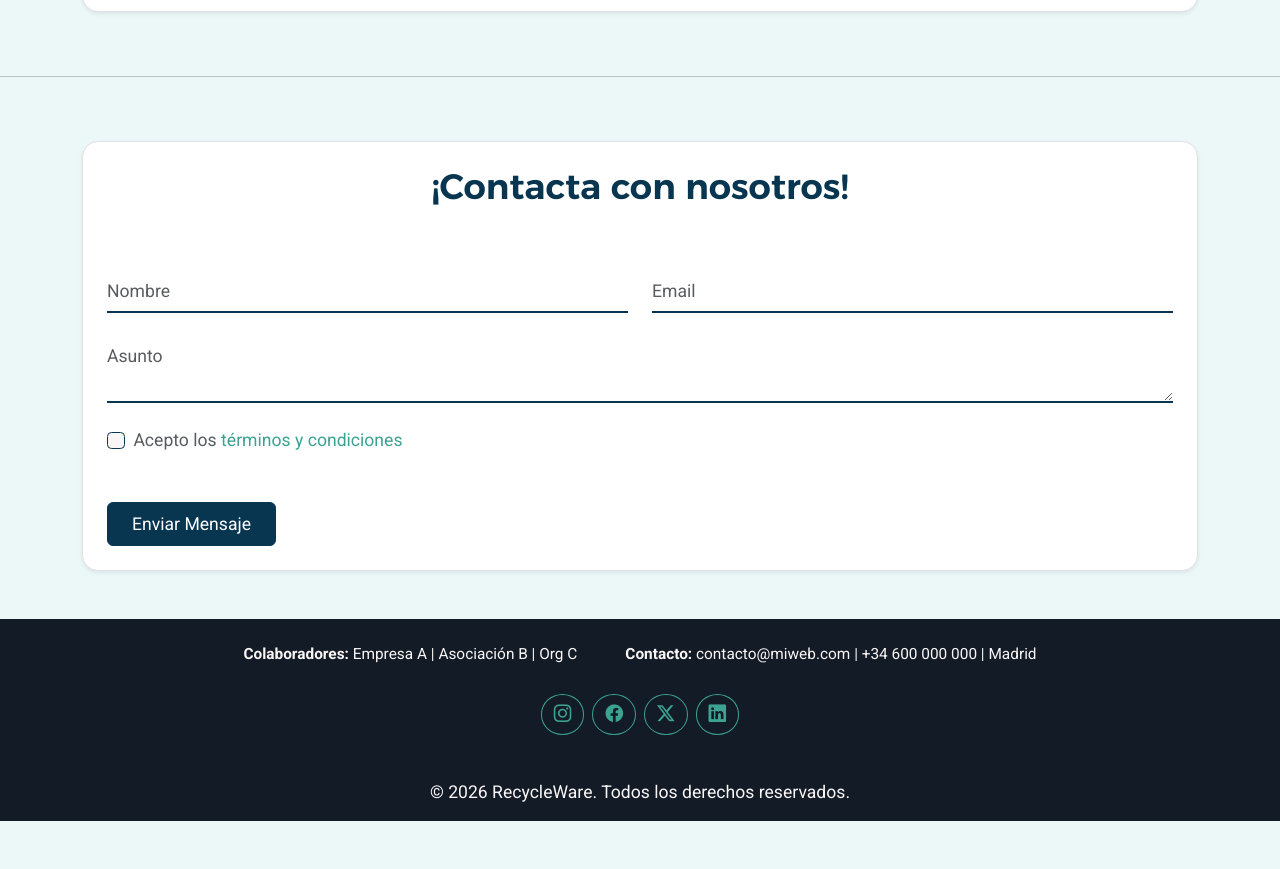
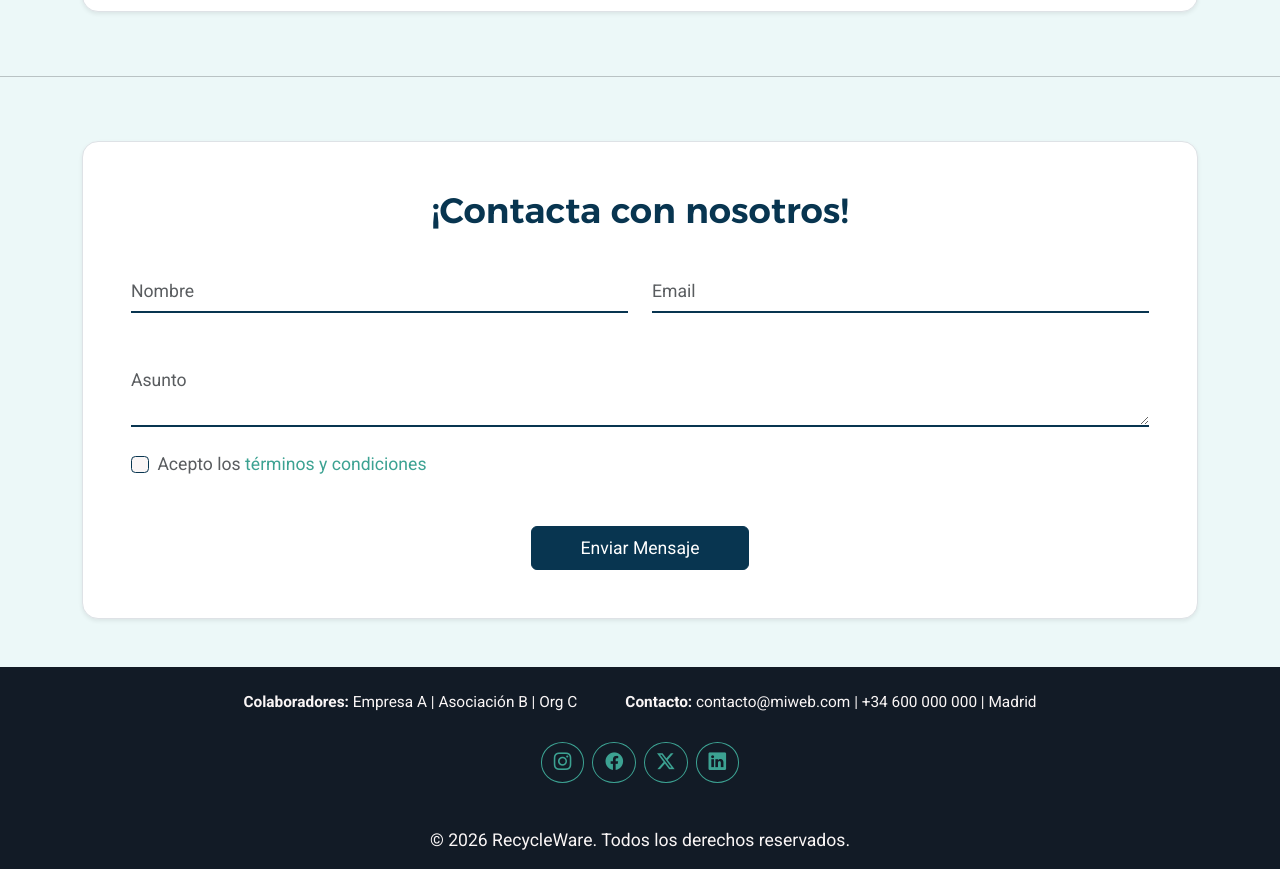
Before and after one commit to RecyclewareDAW/RecycleWare---ReactFronted, a React (Vite) app: page / in a window 1280 px wide. Shown: the part 2768-3637 px from the top of the page. Before the commit the page ends 3589 px from the top, so only its background shows below. Built offline with nearby package versions, Linux system fonts and the light colour scheme.

Commit message:
Se pasa refactoriza el Contacto.jsx para utilizar los componentes creados

```diff
--- a/src/components/Home/Contacto.jsx
+++ b/src/components/Home/Contacto.jsx
@@ -1,143 +1,260 @@
-import { useState } from 'react'; // Hook de useState
+import { useState } from 'react';
+import CustomForm from '../CustomForm';
+import CustomInput from '../CustomInput';
+import FormCard from '../FormCard';
 
 export default function Contacto() {
-
-  const [validated, setValidated] = useState(false);
   const [enviadoConExito, setEnviadoConExito] = useState(false);
 
   const handleSubmit = (event) => {
-
-    event.preventDefault();
-
-    const form = event.currentTarget;
-
-    if (form.checkValidity() === false) {
-      event.stopPropagation();
-      setValidated(true);
-    } else {
+    // Si esta función se ejecuta, significa que el formulario es 100% válido.
     setEnviadoConExito(true);
-    }
   };
 
   return (
-    <div className="container py-5">
-      <div id="contacto" className="bg-white py-4 px-4 rounded-4 border shadow-sm">
-        <h2 className="mb-5 titulo">¡Contacta con nosotros!</h2>
+    <div id="contacto" className="container py-5">
+
+      {/* Condicionamos el título para que no salga si el mensaje ya se envió */}
+      <FormCard
+        title={!enviadoConExito ? "¡Contacta con nosotros!" : ""}
+        colSize="col-md-12 col-lg-12"
+      >
 
         {!enviadoConExito ? (
-          <form
-            id="miFormulario"
-            noValidate
-            onSubmit={handleSubmit}
-            className={`needs-validation ${validated ? 'was-validated' : ''}`}
-          >
+
+          <CustomForm onSubmit={handleSubmit}>
             <div className="row g-4 mb-4">
               <div className="col-md-6">
-                <label htmlFor="nombre" className="form-label d-none">
-                  Nombre
-                </label>
-                <input
+                <CustomInput
+                  id="nombre"
+                  label="Nombre"
                   type="text"
-                  className="form-control rounded-0 px-0 shadow-none text-primary inputs"
-                  id="nombre"
-                  name="nombre"
                   placeholder="Nombre"
-                  required
+                  required={true}
+                  hideLabel={true}
+                  errorMessage="Por favor, escribe tu nombre."
                 />
-                <div className="invalid-feedback">
-                  Por favor, escribe tu nombre.
-                </div>
               </div>
 
               <div className="col-md-6">
-                <label htmlFor="email" className="form-label d-none">
-                  Email
-                </label>
-                <input
+                <CustomInput
+                  id="email"
+                  label="Email"
                   type="email"
-                  className="form-control rounded-0 px-0 shadow-none text-primary inputs"
-                  id="email"
-                  name="email"
                   placeholder="Email"
-                  required
+                  required={true}
+                  hideLabel={true}
+                  errorMessage="Introduce un correo válido."
                 />
-                <div className="invalid-feedback">
-                  Introduce un correo válido.
-                </div>
               </div>
             </div>
 
             <div className="mb-4">
-              <label htmlFor="asunto" className="form-label d-none">
-                Asunto
-              </label>
-              <textarea
-                className="form-control rounded-0 px-0 shadow-none text-primary inputs"
+              <CustomInput
                 id="asunto"
-                name="asunto"
-                rows="2"
+                label="Asunto"
+                type="textarea"
                 placeholder="Asunto"
-                required
-              ></textarea>
-              <div className="invalid-feedback">
-                El asunto es obligatorio.
-              </div>
+                required={true}
+                hideLabel={true}
+                errorMessage="El asunto es obligatorio."
+                rows="3"
+              />
             </div>
 
-            <div className="form-check mb-5">
-              <input
-                className="form-check-input terminos"
+            <CustomInput
+              id="terminos"
               type="checkbox"
-                id="terminos"
-                name="terminos"
-                required
-              />
-              <label
-                className="form-check-label text-muted"
-                htmlFor="terminos"
-              >
+              required={true}
+              errorMessage="Debes aceptar los términos y condiciones antes de enviar el mensaje."
+              label={
+                <>
                   Acepto los{" "}
                   <a href="#" className="text-link">
                     términos y condiciones
                   </a>
-              </label>
-              <div className="invalid-feedback">
-                Debes aceptar los términos y condiciones antes de enviar el mensaje.
-              </div>
-            </div>
+                </>
+              }
+            />
 
-            <div>
+            <div className="text-center mt-4">
               <button
                 type="submit"
-                className="btn btn-primary text-white px-4 py-2"
+                className="btn btn-primary text-white px-5 py-2"
               >
                 Enviar Mensaje
               </button>
             </div>
-          </form>
+          </CustomForm>
+
         ) : (
 
-          <div
-            id="mensajeExito"
-            className="alert alert-success text-center mt-4"
-          >
-            <h4 className="alert-heading">
+          // Mensaje de éxito se mostrará dentro de la tarjeta blanca
+          <div id="mensajeExito" className="alert alert-success text-center">
+            <h4 className="alert-heading mb-3">
               <i className="bi bi-check-circle-fill me-2"></i>
               ¡Mensaje enviado!
             </h4>
-            <p className="mb-0">
+            <p className="mb-4">
               Gracias por contactar con nosotros. Hemos recibido tus datos correctamente
               y nos pondremos en contacto contigo pronto.
             </p>
             <button
-              className="btn btn-outline-success mt-3"
-              onClick={() => { setEnviadoConExito(false); setValidated(false); }}
+              className="btn btn-outline-success"
+              onClick={() => setEnviadoConExito(false)}
             >
               Enviar otro mensaje
             </button>
           </div>
+
         )}
-      </div>
+
+      </FormCard>
     </div>
   );
 }
+
+
+// import { useState } from 'react'; // Hook de useState
+
+// export default function Contacto() {
+
+//   const [validated, setValidated] = useState(false);
+//   const [enviadoConExito, setEnviadoConExito] = useState(false);
+
+//   const handleSubmit = (event) => {
+
+//     event.preventDefault();
+
+//     const form = event.currentTarget;
+
+//     if (form.checkValidity() === false) {
+//       event.stopPropagation();
+//       setValidated(true);
+//     } else {
+//       setEnviadoConExito(true);
+//     }
+//   };
+
+//   return (
+//     <div className="container py-5">
+//       <div id="contacto" className="bg-white py-4 px-4 rounded-4 border shadow-sm">
+//         <h2 className="mb-5 titulo">¡Contacta con nosotros!</h2>
+
+//         {!enviadoConExito ? (
+//           <form
+//             id="miFormulario"
+//             noValidate
+//             onSubmit={handleSubmit}
+//             className={`needs-validation ${validated ? 'was-validated' : ''}`}
+//           >
+//             <div className="row g-4 mb-4">
+//               <div className="col-md-6">
+//                 <label htmlFor="nombre" className="form-label d-none">
+//                   Nombre
+//                 </label>
+//                 <input
+//                   type="text"
+//                   className="form-control rounded-0 px-0 shadow-none text-primary inputs"
+//                   id="nombre"
+//                   name="nombre"
+//                   placeholder="Nombre"
+//                   required
+//                 />
+//                 <div className="invalid-feedback">
+//                   Por favor, escribe tu nombre.
+//                 </div>
+//               </div>
+
+//               <div className="col-md-6">
+//                 <label htmlFor="email" className="form-label d-none">
+//                   Email
+//                 </label>
+//                 <input
+//                   type="email"
+//                   className="form-control rounded-0 px-0 shadow-none text-primary inputs"
+//                   id="email"
+//                   name="email"
+//                   placeholder="Email"
+//                   required
+//                 />
+//                 <div className="invalid-feedback">
+//                   Introduce un correo válido.
+//                 </div>
+//               </div>
+//             </div>
+
+//             <div className="mb-4">
+//               <label htmlFor="asunto" className="form-label d-none">
+//                 Asunto
+//               </label>
+//               <textarea
+//                 className="form-control rounded-0 px-0 shadow-none text-primary inputs"
+//                 id="asunto"
+//                 name="asunto"
+//                 rows="2"
+//                 placeholder="Asunto"
+//                 required
+//               ></textarea>
+//               <div className="invalid-feedback">
+//                 El asunto es obligatorio.
+//               </div>
+//             </div>
+
+//             <div className="form-check mb-5">
+//               <input
+//                 className="form-check-input terminos"
+//                 type="checkbox"
+//                 id="terminos"
+//                 name="terminos"
+//                 required
+//               />
+//               <label
+//                 className="form-check-label text-muted"
+//                 htmlFor="terminos"
+//               >
+//                 Acepto los{" "}
+//                 <a href="#" className="text-link">
+//                   términos y condiciones
+//                 </a>
+//               </label>
+//               <div className="invalid-feedback">
+//                 Debes aceptar los términos y condiciones antes de enviar el mensaje.
+//               </div>
+//             </div>
+
+//             <div>
+//               <button
+//                 type="submit"
+//                 className="btn btn-primary text-white px-4 py-2"
+//               >
+//                 Enviar Mensaje
+//               </button>
+//             </div>
+//           </form>
+//         ) : (
+
+//           <div
+//             id="mensajeExito"
+//             className="alert alert-success text-center mt-4"
+//           >
+//             <h4 className="alert-heading">
+//               <i className="bi bi-check-circle-fill me-2"></i>
+//               ¡Mensaje enviado!
+//             </h4>
+//             <p className="mb-0">
+//               Gracias por contactar con nosotros. Hemos recibido tus datos correctamente
+//               y nos pondremos en contacto contigo pronto.
+//             </p>
+//             <button
+//               className="btn btn-outline-success mt-3"
+//               onClick={() => { setEnviadoConExito(false); setValidated(false); }}
+//             >
+//               Enviar otro mensaje
+//             </button>
+//           </div>
+//         )}
+//       </div>
+//     </div>
+//   );
+// }
```
Lines whose indentation alone changed are shown as unchanged.
